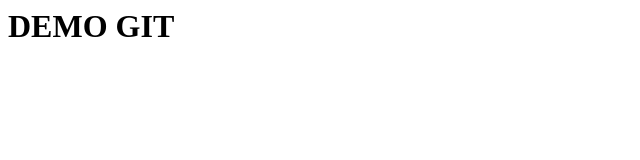
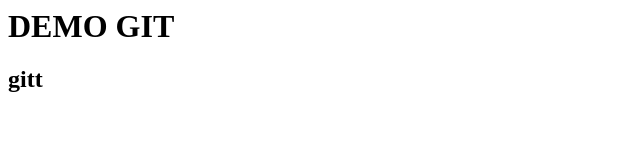
Before and after one commit to Azrmyst/Demo, a plain HTML site: page index.html in a window 1280 px wide. Shown: the full height of the page, 0-640 px from the left. Drawn offline with Linux system fonts and the light colour scheme.

Commit message:
Update index.html

```diff
--- a/index.html
+++ b/index.html
@@ -1 +1,3 @@
 <h1>DEMO GIT</h1>
+
+<h2> gitt <h2>
```
